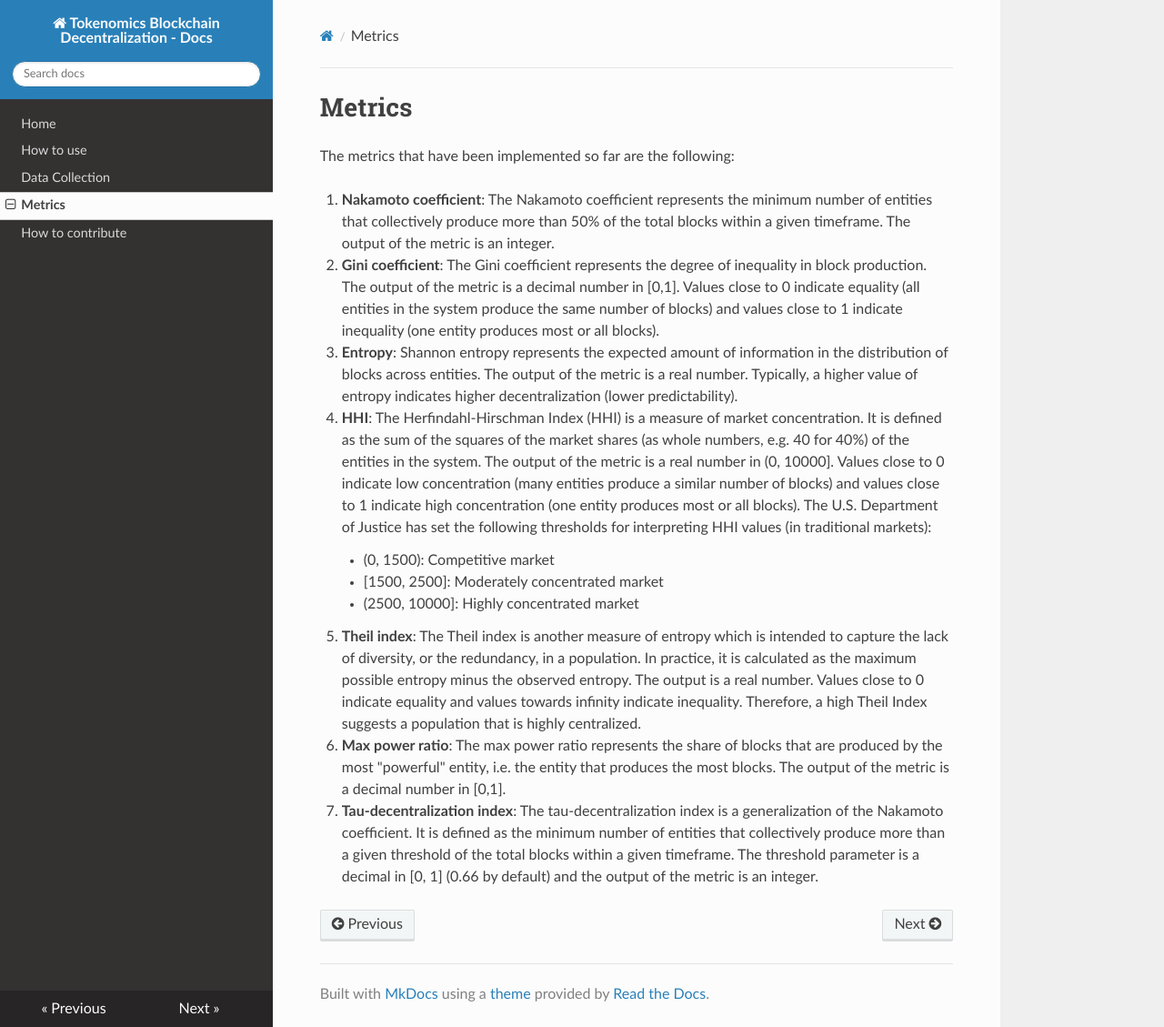
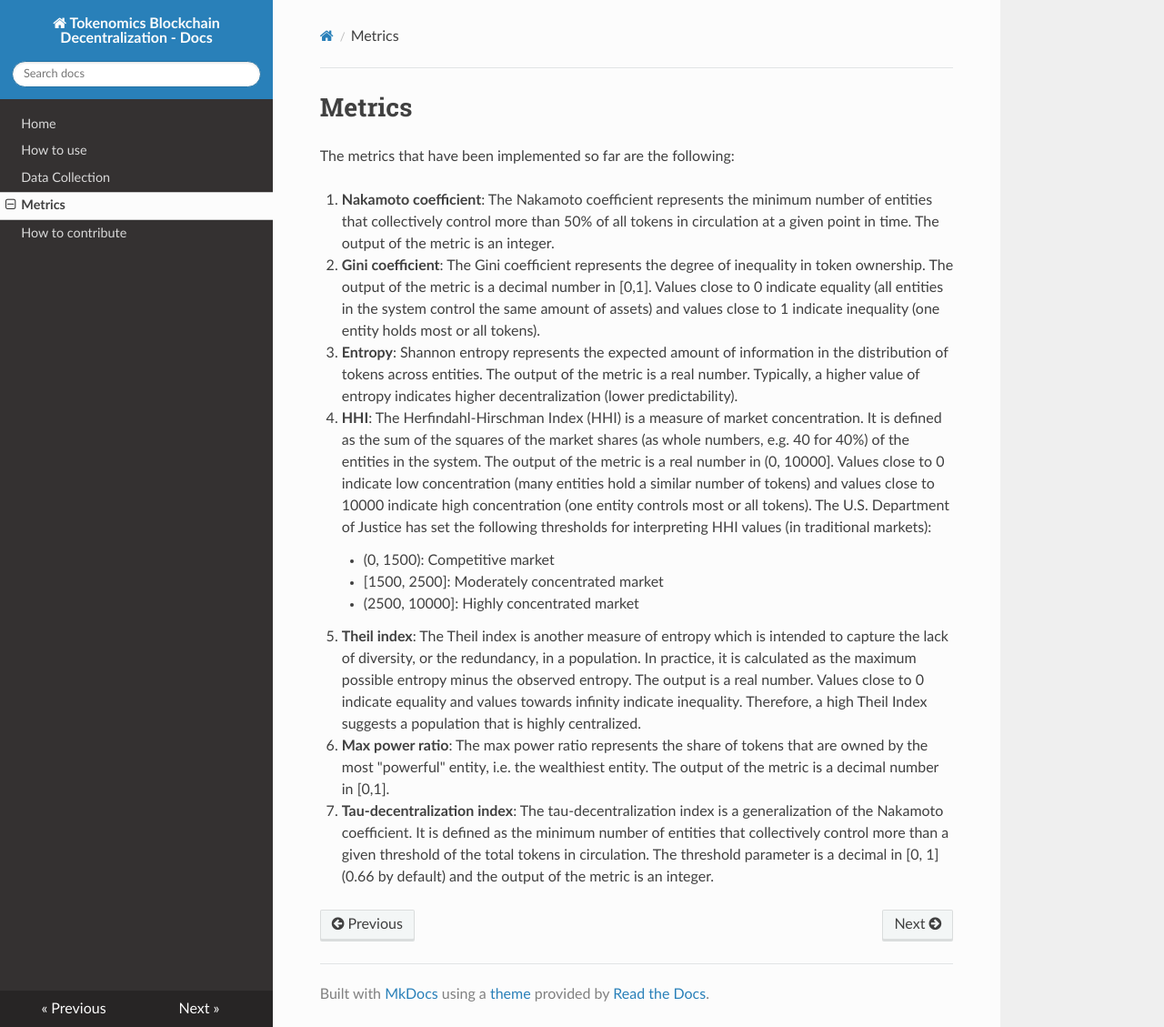
Before and after one commit to Blockchain-Technology-Lab/tokenomics-decentralization, an MkDocs documentation site: the page built from docs/metrics.md, in a window 1280 px wide and 1129 px high. Shown: the whole window at 91% size. Built offline with MkDocs 1.6.1, drawn with Linux system fonts in a browser that asks for light colours; nearby versions of some CDN libraries.

Commit message:
[docs] Update metrics page

```diff
--- a/docs/metrics.md
+++ b/docs/metrics.md
@@ -2,20 +2,19 @@
 
 The metrics that have been implemented so far are the following:
 
-1. **Nakamoto coefficient**: The Nakamoto coefficient represents the minimum number of entities that
-   collectively produce more than 50% of the total blocks within a given timeframe. The output of the metric is an
-   integer.
-2. **Gini coefficient**: The Gini coefficient represents the degree of inequality in block production. The
+1. **Nakamoto coefficient**: The Nakamoto coefficient represents the minimum number of entities that collectively control
+   more than 50% of all tokens in circulation at a given point in time. The output of the metric is an integer.
+2. **Gini coefficient**: The Gini coefficient represents the degree of inequality in token ownership. The
    output of the metric is a decimal number in [0,1]. Values close to 0 indicate equality (all entities in
-   the system produce the same number of blocks) and values close to 1 indicate inequality (one entity
-   produces most or all blocks).
-3. **Entropy**: Shannon entropy represents the expected amount of information in the distribution of blocks across entities.
+   the system control the same amount of assets) and values close to 1 indicate inequality (one entity
+   holds most or all tokens).
+3. **Entropy**: Shannon entropy represents the expected amount of information in the distribution of tokens across entities.
    The output of the metric is a real number. Typically, a higher value of entropy indicates higher decentralization
    (lower predictability).
 4. **HHI**: The Herfindahl-Hirschman Index (HHI) is a measure of market concentration. It is defined as the sum of the
    squares of the market shares (as whole numbers, e.g. 40 for 40%) of the entities in the system. The output of the
-   metric is a real number in (0, 10000]. Values close to 0 indicate low concentration (many entities produce a similar
-   number of blocks) and values close to 1 indicate high concentration (one entity produces most or all blocks).
+   metric is a real number in (0, 10000]. Values close to 0 indicate low concentration (many entities hold a similar
+   number of tokens) and values close to 10000 indicate high concentration (one entity controls most or all tokens).
    The U.S. Department of Justice has set the following thresholds for interpreting HHI values (in traditional markets):
     - (0, 1500): Competitive market
     - [1500, 2500]: Moderately concentrated market
@@ -24,9 +23,9 @@ The metrics that have been implemented so far are the following:
    or the redundancy, in a population. In practice, it is calculated as the maximum possible entropy minus the observed
    entropy. The output is a real number. Values close to 0 indicate equality and values towards infinity indicate
    inequality. Therefore, a high Theil Index suggests a population that is highly centralized.
-6. **Max power ratio**: The max power ratio represents the share of blocks that are produced by the most "powerful"
-   entity, i.e. the entity that produces the most blocks. The output of the metric is a decimal number in [0,1].
+6. **Max power ratio**: The max power ratio represents the share of tokens that are owned by the most "powerful"
+   entity, i.e. the wealthiest entity. The output of the metric is a decimal number in [0,1].
 7. **Tau-decentralization index**: The tau-decentralization index is a generalization of the Nakamoto coefficient.
-   It is defined as the minimum number of entities that collectively produce more than a given threshold of the total
-   blocks within a given timeframe. The threshold parameter is a decimal in [0, 1] (0.66 by default) and the output of
+   It is defined as the minimum number of entities that collectively control more than a given threshold of the total
+   tokens in circulation. The threshold parameter is a decimal in [0, 1] (0.66 by default) and the output of
    the metric is an integer.
```
